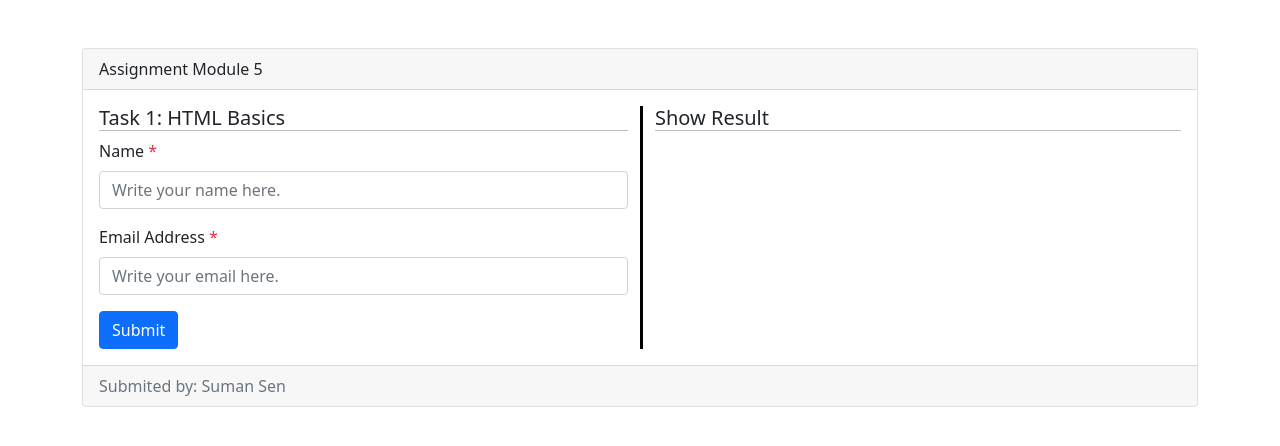
After one commit to bdsuman/ostad, a PHP site: page /assignment_5th.php in a window 1280 px wide. The commit adds this page. Shown: the top 446 px of the page. Run offline with PHP 8.4, Linux system fonts and the light colour scheme.

Commit message:
module 5 assignment complate

```diff
--- /dev/null
+++ b/assignment_5th.php
@@ -0,0 +1,141 @@
+<?php
+class Person
+{
+
+    private $name;
+    private $email;
+
+    function __construct($name = '', $email = '')
+    {
+        $this->set_name($name);
+        $this->set_email($email);
+    }
+
+    public function set_name($name)
+    {
+        $this->name = $name;
+    }
+
+    public function get_name()
+    {
+        return $this->name;
+    }
+
+    public function set_email($email)
+    {
+        $this->email = $email;
+    }
+
+    public function get_email()
+    {
+        return $this->email;
+    }
+
+
+
+    public function person_info()
+    {
+        return 'Name : ' . $this->get_name() . '<br>Email: ' . $this->get_email();
+    }
+}
+if (isset($_POST['submit'])) {
+    $name = $_POST['name'];
+    $email = $_POST['email'];
+    if (!empty($name) && !empty($email)) {
+
+        $person_obj = new Person();
+        $person_obj->set_name($name);
+        $person_obj->set_email($email);
+        $result_msg = $person_obj->person_info();
+        $success_msg = ' Successfully Save.';
+    } else {
+        $error_msg = ' Name & Email field required.';
+    }
+}
+?>
+<!doctype html>
+<html lang="en">
+
+<head>
+    <!-- Required meta tags -->
+    <meta charset="utf-8">
+    <meta name="viewport" content="width=device-width, initial-scale=1">
+
+    <!-- Bootstrap CSS -->
+    <link href="https://cdn.jsdelivr.net/npm/bootstrap@5.0.2/dist/css/bootstrap.min.css" rel="stylesheet" integrity="sha384-EVSTQN3/azprG1Anm3QDgpJLIm9Nao0Yz1ztcQTwFspd3yD65VohhpuuCOmLASjC" crossorigin="anonymous">
+
+    <title>Assignment Module - 5</title>
+</head>
+
+<body>
+    <div class="container">
+        <div class="card mt-5">
+            <div class="card-header">
+                Assignment Module 5
+            </div>
+            <div class="card-body">
+                <div class="row">
+                    <div class="col-md-6">
+                        <h5 class="card-title" style="border-bottom: 1px solid #bfbfbf;">Task 1: HTML Basics</h5>
+                        <?php
+                        // $error ='ok';
+                        if (isset($error_msg)) {
+                            echo <<<alert_error
+                                    <div class="alert alert-warning alert-dismissible fade show" role="alert">
+                                        <strong>Caution!!</strong> {$error_msg}
+                                        <button type="button" class="btn-close" data-bs-dismiss="alert" aria-label="Close"></button>
+                                    </div>
+                                alert_error;
+                        }
+
+                        if (isset($success_msg)) {
+                            echo <<<alert_succes
+                                    <div class="alert alert-success alert-dismissible fade show" role="alert">
+                                        <strong>Congratulations!!</strong> {$success_msg}
+                                        <button type="button" class="btn-close" data-bs-dismiss="alert" aria-label="Close"></button>
+                                    </div>
+                                    alert_succes;
+                        }
+                        ?>
+                        <form action="" method="POST">
+                            <div class="mb-3">
+                                <label for="name" class="form-label">Name <span class="text-danger">*</span></label>
+                                <input type="text" class="form-control" name="name" id="name" placeholder="Write your name here.">
+                            </div>
+                            <div class="mb-3">
+                                <label for="email" class="form-label">Email Address <span class="text-danger">*</span></label>
+                                <input type="email" class="form-control" id="email" name="email" placeholder="Write your email here.">
+                            </div>
+                            <button type="submit" name="submit" class="btn btn-primary">Submit</button>
+                        </form>
+                    </div>
+                    <div class="col-md-6" style="border-left: 3px solid black;">
+                        <h5 class="card-title" style="border-bottom: 1px solid #bfbfbf;">Show Result</h5>
+                        <?php
+                        if (isset($result_msg)) {
+                            echo <<<result
+                                        <div class="alert alert-success" role="alert">
+                                            <h4 class="alert-heading">Person Information :</h4>
+                                            <p>{$result_msg}</p>
+                                            <hr>
+                                            <p class="mb-0">Task 2: Basic OOP in PHP & Task 3: Superglobal Variables in PHP</p>
+                                        </div>
+                                    result;
+                        }
+                        ?>
+                    </div>
+                </div>
+
+            </div>
+            <div class="card-footer text-muted">
+                Submited by: Suman Sen
+            </div>
+        </div>
+    </div>
+
+
+    <script src="https://cdn.jsdelivr.net/npm/bootstrap@5.0.2/dist/js/bootstrap.bundle.min.js" integrity="sha384-MrcW6ZMFYlzcLA8Nl+NtUVF0sA7MsXsP1UyJoMp4YLEuNSfAP+JcXn/tWtIaxVXM" crossorigin="anonymous"></script>
+
+</body>
+
+</html>
```
Also changed, not shown: index.php (+54 -2 lines).
